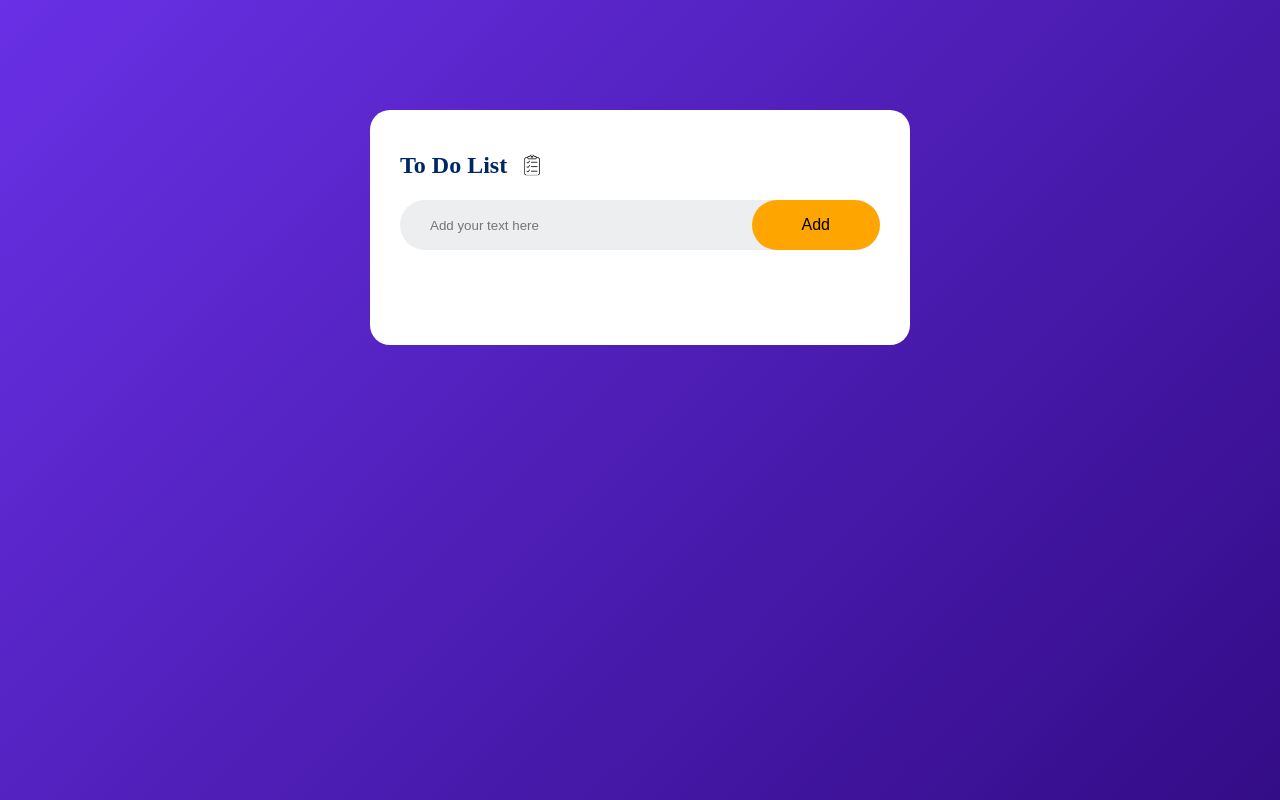
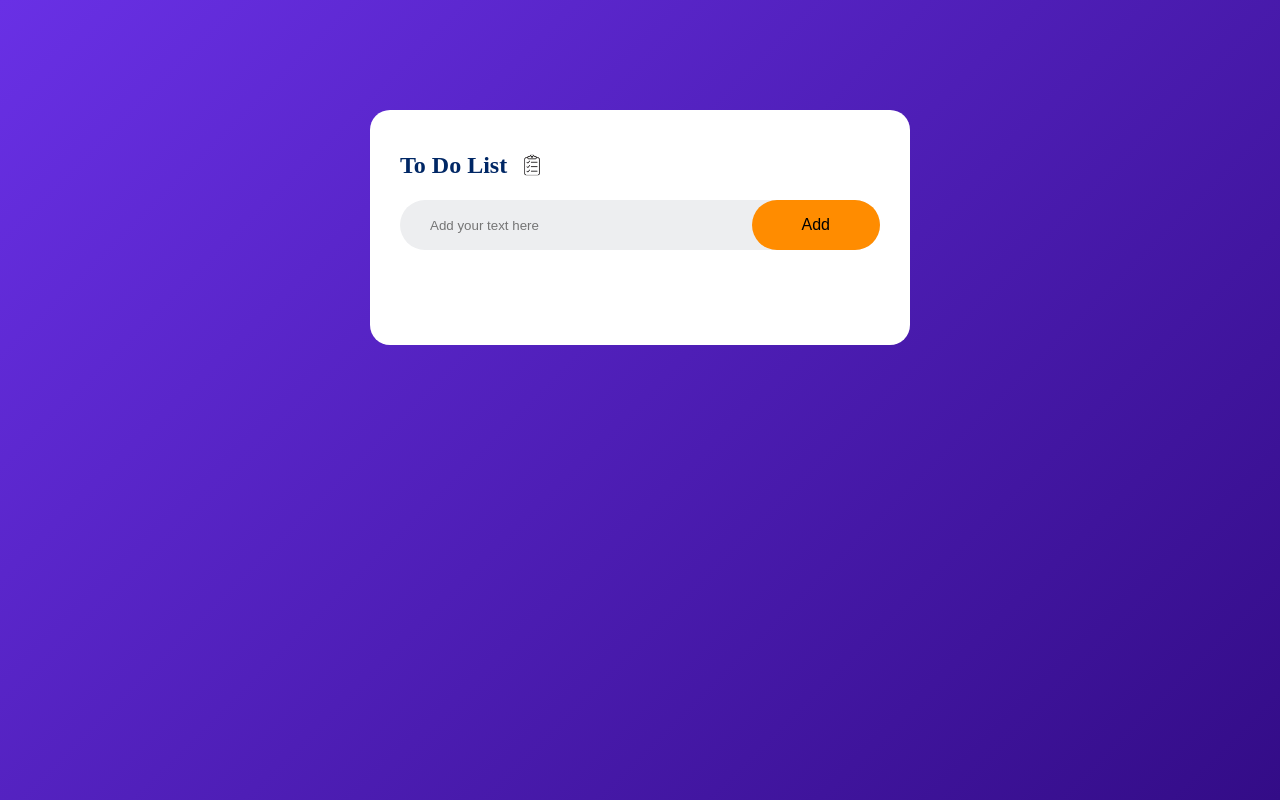
Before and after one commit to 20R01A05E6/webpage, a plain HTML site: page index.html in a window 1280 px wide. In both pictures the pointer is over the button "Add". Drawn offline with Linux system fonts and the light colour scheme.

Commit message:
Update style.css

```diff
--- a/style.css
+++ b/style.css
@@ -59,6 +59,11 @@ background:orange;
 font-size:16px;
 cursor: pointer;
 border-radius: 40px;
+transition:background-color 0.3s ease;
+}
+
+button:hover{
+    background:darkorange;
 }
 
 ul li{
```
